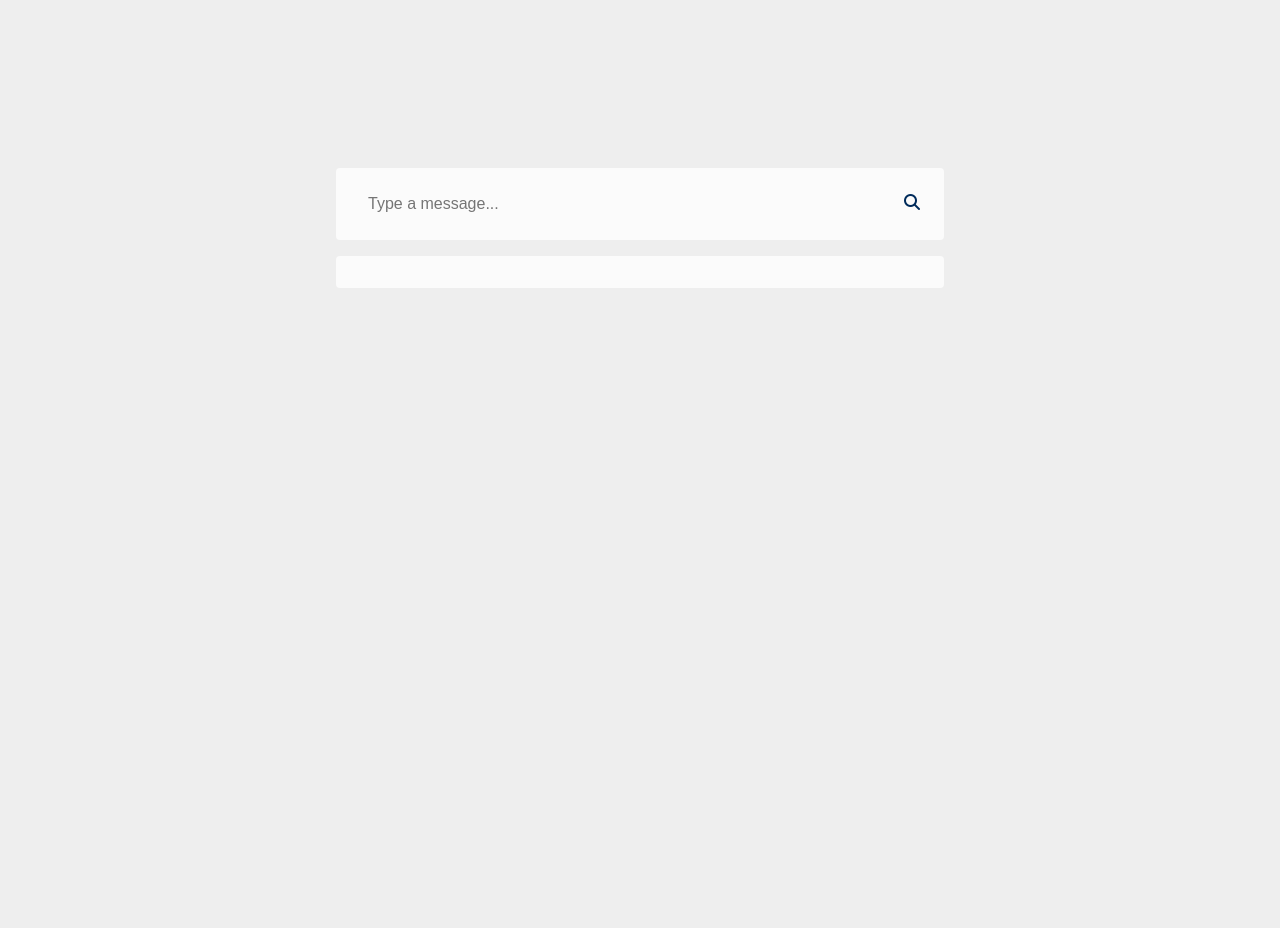
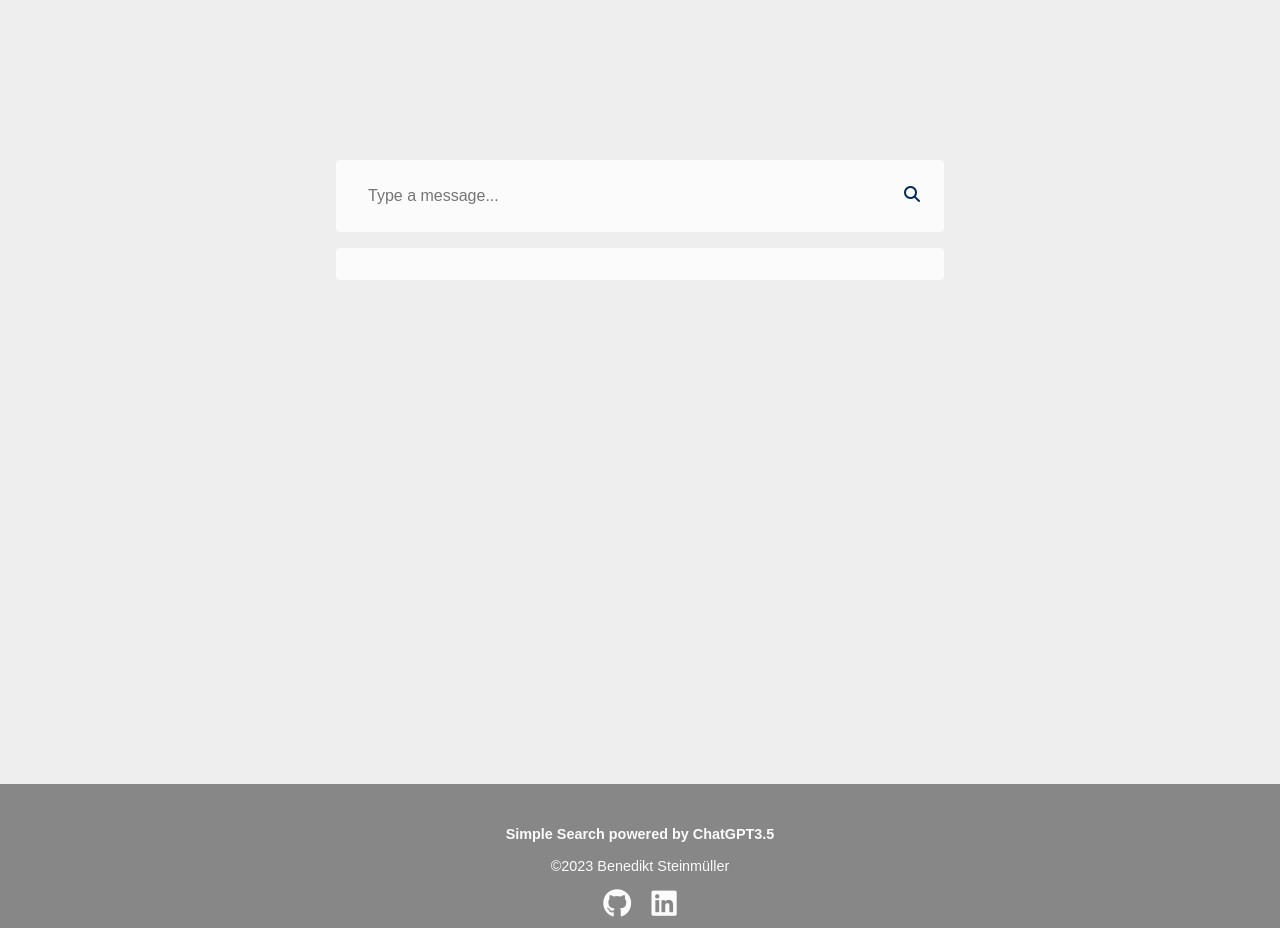
Before and after one commit to benni-dev-ux/GPToogle, a website: page public/index.html in a window 1280 px wide. Before the commit the page ends 800 px from the top, so only its background shows below. Drawn offline with Linux system fonts and the light colour scheme.

Commit message:
adding footer

```diff
--- a/public/index.html
+++ b/public/index.html
@@ -18,8 +18,27 @@
 </head>
 
 <body>
-    <gpt-search-bar></gpt-search-bar>
-    <script type="module" src=" ./components/GPTFormComponent.js"></script>
+    <div class="content">
+
+        <gpt-search-bar></gpt-search-bar>
+        <script type="module" src=" ./components/GPTFormComponent.js"></script>
+
+    </div>
+    <footer class="footer">
+        <span id="tagline">
+            Simple Search powered by ChatGPT3.5
+        </span>
+        <span>
+            ©2023 Benedikt Steinmüller
+        </span>
+
+
+        <div class="social-icons">
+            <a href="#"><i class="fa-brands fa-github"></i></a>
+            <a href="#"><i class="fa-brands fa-linkedin"></i></a>
+        </div>
+
+    </footer>
 </body>
 
 </html>
--- a/public/style.css
+++ b/public/style.css
@@ -1,7 +1,9 @@
 :root {
   --background-light-gray: #fbfbfb;
   --background-gray: #eeeeee;
-  --font-dark-grey: #002b5b;
+  --background-darker-gray: #878787;
+  --font-dark-blue: #002b5b;
+  --font-light-blue: #0056ff;
   --accent1: #75ac9d;
   --search-width: clamp(20rem, 45vw, 65rem);
 }
@@ -10,11 +12,12 @@ body {
   display: flex;
   flex-direction: column;
   flex-wrap: nowrap;
-  height: 90vh;
   justify-content: start;
   align-items: center;
   font-family: Arial, Helvetica, sans-serif;
   background-color: var(--background-gray);
+  box-sizing: border-box;
+  margin: 0;
 }
 
 .search-wrapper {
@@ -30,11 +33,11 @@ body {
   line-height: 2rem;
   text-align: center;
   margin: auto;
-  color: var(--font-dark-grey);
+  color: var(--font-dark-blue);
 }
 
 .btn-icon:hover {
-  color: var(--font-dark-grey);
+  color: var(--font-dark-blue);
   font-size: 1.1rem;
   transition: ease;
 }
@@ -57,7 +60,7 @@ body {
   height: 2.5rem;
   font-size: 1rem;
   flex-grow: 5;
-  color: var(--font-dark-grey);
+  color: var(--font-dark-blue);
   margin-left: 1rem;
   margin-right: 1rem;
 }
@@ -73,7 +76,7 @@ body {
   font-size: 1rem;
   font-family: system-ui, -apple-system, BlinkMacSystemFont, "Segoe UI", Roboto,
     Oxygen, Ubuntu, Cantarell, "Open Sans", "Helvetica Neue", sans-serif;
-  color: var(--font-dark-grey);
+  color: var(--font-dark-blue);
   width: var(--search-width);
   padding: 1rem;
   max-height: 30rem;
@@ -110,7 +113,7 @@ body {
   width: 1rem;
   height: 1rem;
   border-radius: 50%;
-  background-color: var(--font-dark-grey);
+  background-color: var(--font-dark-blue);
   transform: rotate(45deg);
   animation: pulse 2s infinite;
 }
@@ -137,3 +140,41 @@ body {
     opacity: 1;
   }
 }
+
+footer {
+  width: 100%;
+  display: flex;
+  flex-direction: column;
+  background: var(--background-darker-gray);
+  color: var(--background-light-gray);
+  height: 7rem;
+  display: flex;
+  justify-content: center;
+  align-items: center;
+  text-align: center;
+  gap: 1rem;
+  padding-top: 2rem;
+}
+
+.footer span {
+  font-size: 0.9rem;
+}
+
+.footer #tagline {
+  font-weight: 600;
+}
+
+.content {
+  height: 98dvh;
+}
+
+.social-icons i {
+  font-size: 1.8rem;
+  margin-left: 0.5rem;
+  margin-right: 0.5rem;
+  color: var(--background-light-gray);
+}
+
+.social-icons i:hover {
+  color: var(--font-light-blue);
+}
```
